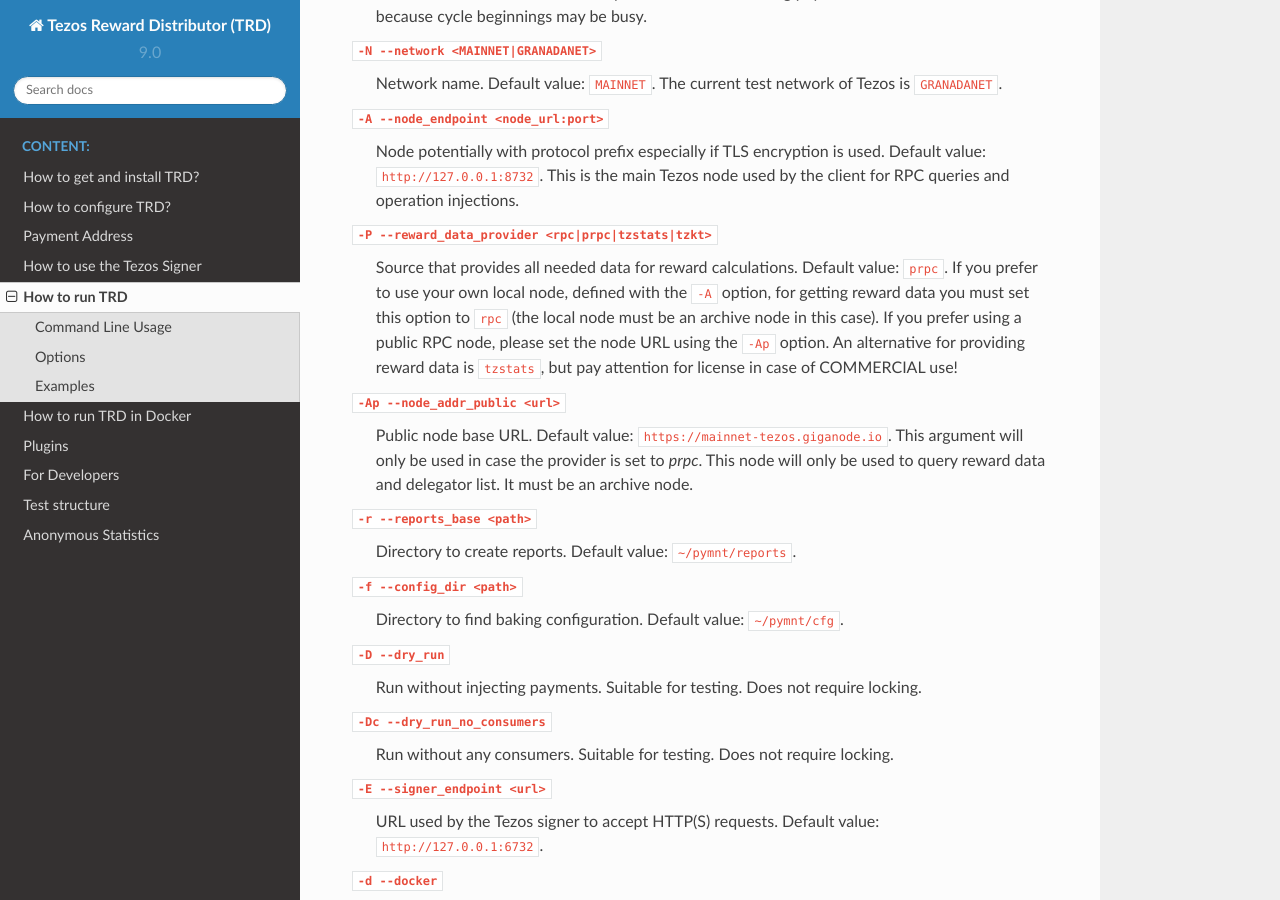
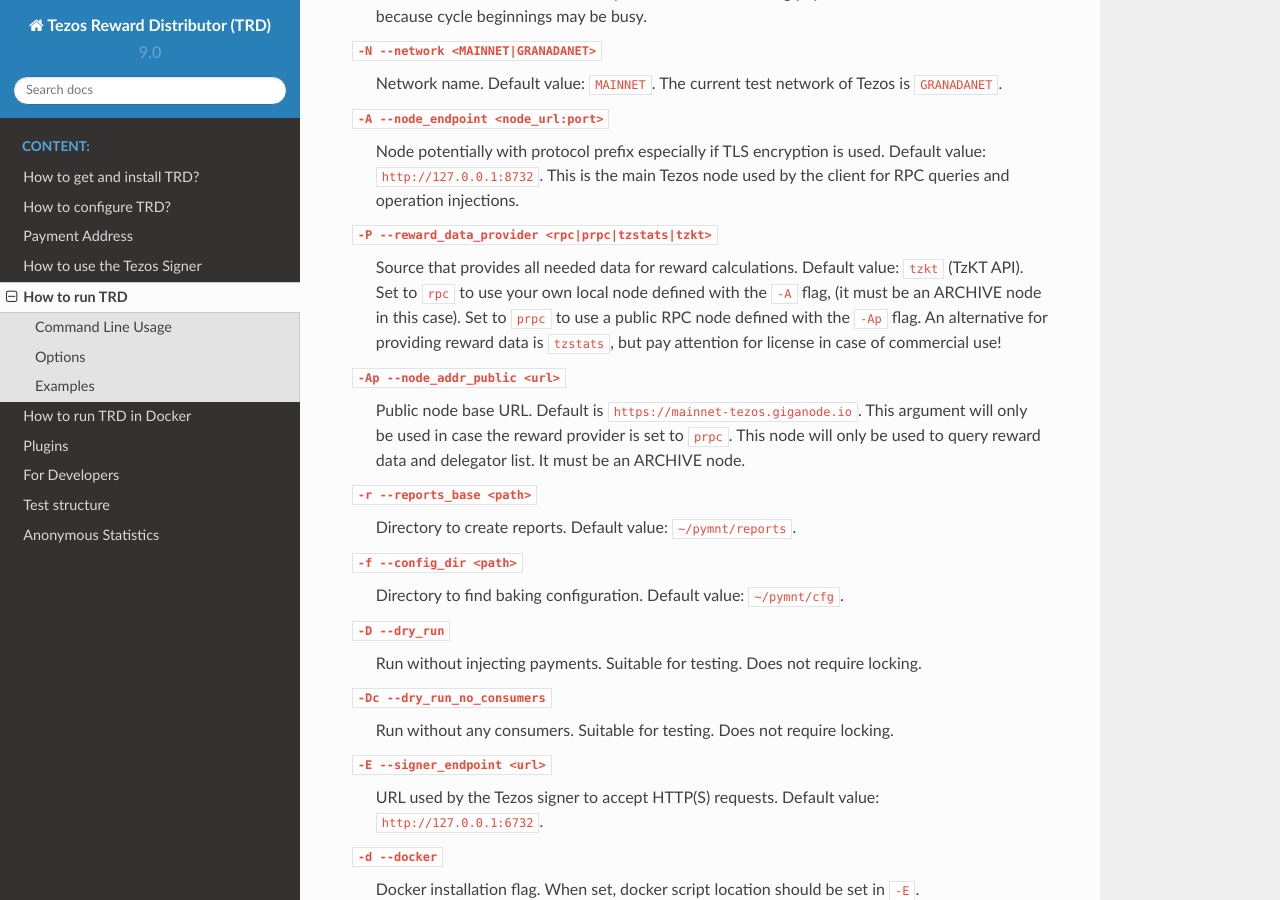
Before and after one commit to tezos-reward-distributor-organization/tezos-reward-distributor, a Sphinx documentation site: the page built from docs/run.rst, in a window 1280 px wide and 900 px high, scrolled down 982 px. Built offline with Sphinx 7.4.7 and the Read the Docs theme 2.0.0, drawn with Linux system fonts in a browser that asks for light colours; pages that are not in the unit, such as notebooks, are missing from menus; some of the changed text lies outside the part shown.

Commit message:
Set default reward_data_provider to TzKT (#485)
* Set default reward_data_provider to TzKT
* docs/run: update
* update: readme
* launch_common: set Ap default to Giganode
* Contributor: denver-s, Effort=1h
* Reviewer: jdsika, Effort=0.5h

```diff
--- a/docs/run.rst
+++ b/docs/run.rst
@@ -42,10 +42,10 @@
     Node potentially with protocol prefix especially if TLS encryption is used. Default value: ``http://127.0.0.1:8732``. This is the main Tezos node used by the client for RPC queries and operation injections.
 
 ``-P --reward_data_provider <rpc|prpc|tzstats|tzkt>``
-    Source that provides all needed data for reward calculations. Default value: ``prpc``. If you prefer to use your own local node, defined with the ``-A`` option, for getting reward data you must set this option to ``rpc`` (the local node must be an archive node in this case). If you prefer using a public RPC node, please set the node URL using the ``-Ap`` option. An alternative for providing reward data is ``tzstats``, but pay attention for license in case of COMMERCIAL use!
+    Source that provides all needed data for reward calculations. Default value: ``tzkt`` (TzKT API). Set to ``rpc`` to use your own local node defined with the ``-A`` flag, (it must be an ARCHIVE node in this case). Set to ``prpc`` to use a public RPC node defined with the ``-Ap`` flag. An alternative for providing reward data is ``tzstats``, but pay attention for license in case of commercial use!
 
 ``-Ap --node_addr_public <url>``
-    Public node base URL. Default value: ``https://mainnet-tezos.giganode.io``. This argument will only be used in case the provider is set to `prpc`. This node will only be used to query reward data and delegator list. It must be an archive node.
+    Public node base URL. Default is ``https://mainnet-tezos.giganode.io``. This argument will only be used in case the reward provider is set to ``prpc``. This node will only be used to query reward data and delegator list. It must be an ARCHIVE node.
 
 ``-r --reports_base <path>``
     Directory to create reports. Default value: ``~/pymnt/reports``.
```
Also changed, not shown: other parts of docs/run.rst (+3 -3 lines), readme.md (+6 -4 lines), 1 other file.
